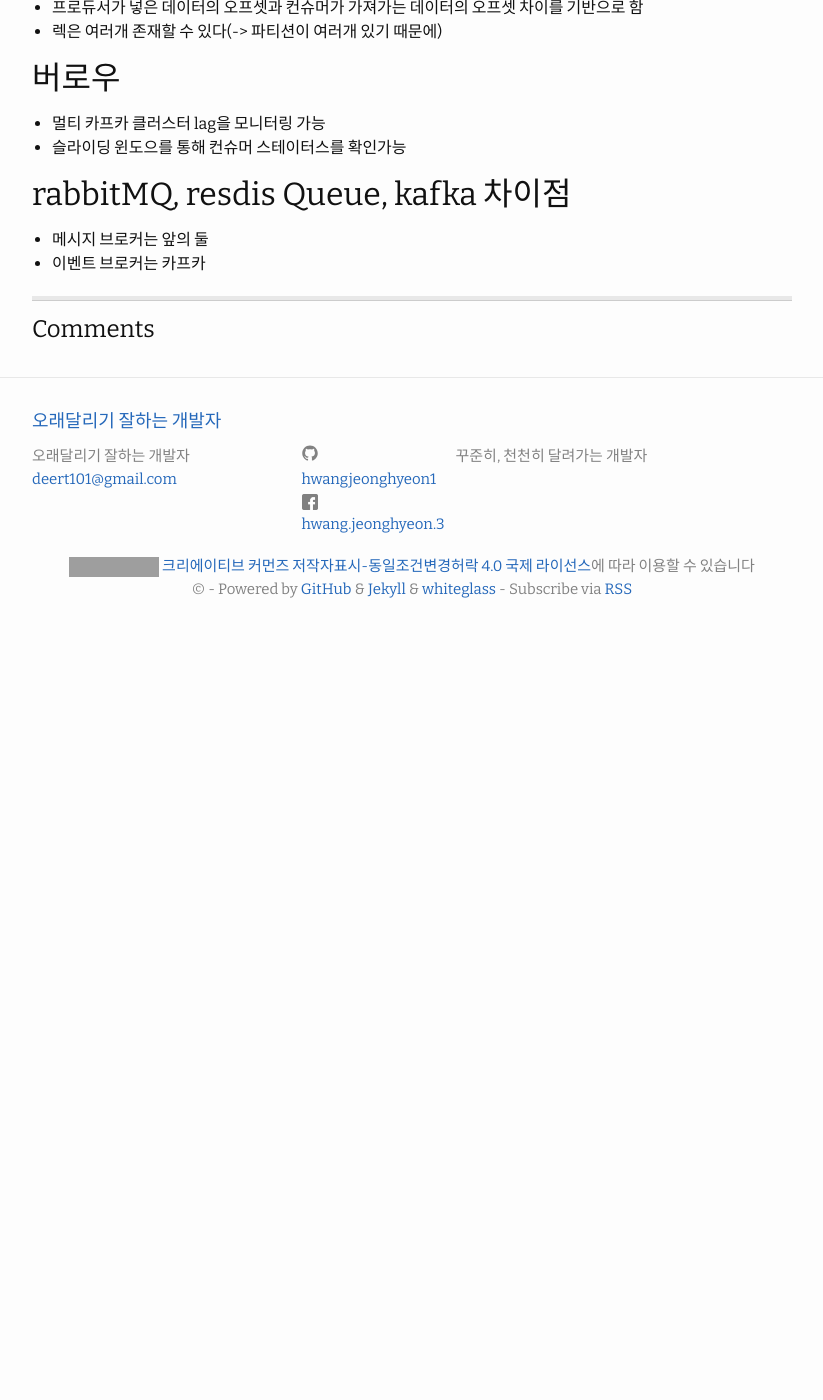
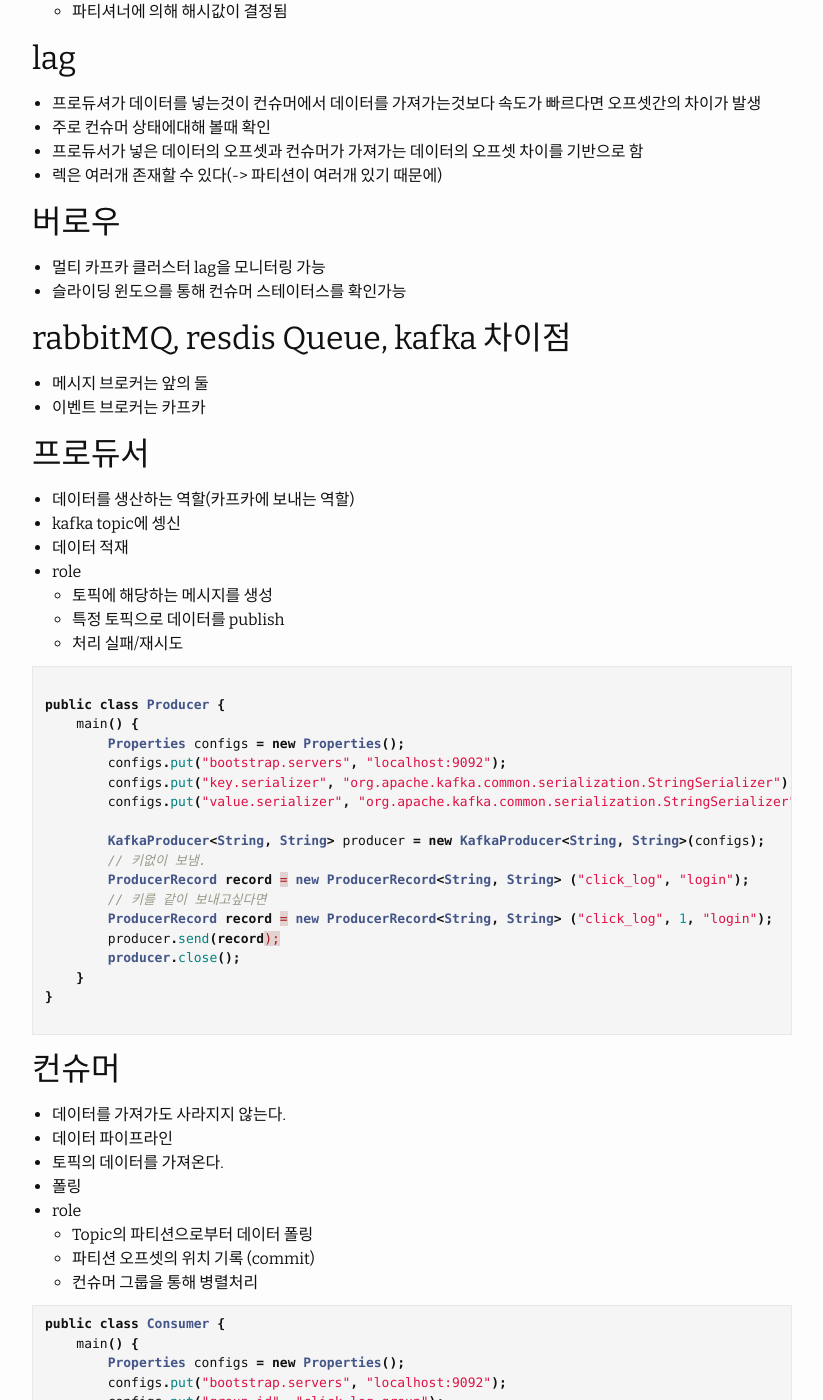
Before and after one commit to HWANGJEONGHYEON1/HWANGJEONGHYEON1.github.io, a Jekyll site: the page built from _posts/2022-08-04-kafka.md, in a window 1280 px wide and 1400 px high, scrolled down 1056 px. Shown: the whole window, without its empty margins (228-1051 px from the left). Built offline with Jekyll 4.4.1, drawn with Linux system fonts in a browser that asks for light colours; comment, search, counter and statistics services are not loaded; before the commit the page ends 1686 px from its top, so only the background shows below that; some of the changed text lies outside the part shown; grey boxes are pictures that could not be loaded.

Commit message:
[docs] study kafka

````diff
--- a/_posts/2022-08-04-kafka.md
+++ b/_posts/2022-08-04-kafka.md
@@ -13,10 +13,16 @@ categories: kafka
 |Source App| topic1, topic2 .. | TargetApplication|
 
 ## Kafka topic
-- 여러개의 토픽이 있을 수 있고
+- 데이터가 들어갈 수 있는 공간.
+- 여러개의 토픽을 생산할 수 있음.
+- 이름을 가질 수 있음
 - 토픽별로 여러개의 파티션이 있다.
+    - 0번부터 시작한다.
 - consumer가 데이터를 가져가지만, 데이터는 삭제되지 않는다.
 - 파티션의 삭제가 되는 시점은 최대 record 보존시간
+- 키를 지정하지 않으면 라운드로빈으로 파티션이 지정됨
+- 키를 지정하면 특정 파티션에 할당
+- `파티션을 늘릴 수 있지만, 줄일 수 없다.(유의)`
 
 ## broker
 - 카프카가 설치되어있는 서버단위
@@ -46,3 +52,81 @@ categories: kafka
 ## rabbitMQ, resdis Queue, kafka 차이점
 - 메시지 브로커는 앞의 둘
 - 이벤트 브로커는 카프카
+
+## 프로듀서
+- 데이터를 생산하는 역할(카프카에 보내는 역할)
+- kafka topic에 셍신
+- 데이터 적재
+- role
+    - 토픽에 해당하는 메시지를 생성
+    - 특정 토픽으로 데이터를 publish
+    - 처리 실패/재시도
+
+```java
+
+public class Producer {
+    main() {
+        Properties configs = new Properties();
+        configs.put("bootstrap.servers", "localhost:9092");
+        configs.put("key.serializer", "org.apache.kafka.common.serialization.StringSerializer");
+        configs.put("value.serializer", "org.apache.kafka.common.serialization.StringSerializer");
+
+        KafkaProducer<String, String> producer = new KafkaProducer<String, String>(configs);
+        // 키없이 보냄.
+        ProducerRecord record = new ProducerRecord<String, String> ("click_log", "login");
+        // 키를 같이 보내고싶다면
+        ProducerRecord record = new ProducerRecord<String, String> ("click_log", 1, "login");
+        producer.send(record);
+        producer.close();
+    }
+}
+
+```
+
+## 컨슈머
+- 데이터를 가져가도 사라지지 않는다.
+- 데이터 파이프라인
+- 토픽의 데이터를 가져온다.
+- 폴링
+- role
+    - Topic의 파티션으로부터 데이터 폴링
+    - 파티션 오프셋의 위치 기록 (commit)
+    - 컨슈머 그룹을 통해 병렬처리
+
+```java
+public class Consumer {
+    main() {
+        Properties configs = new Properties();
+        configs.put("bootstrap.servers", "localhost:9092");
+        configs.put("group.id", "click_log_group");
+        configs.put("key.serializer", "org.apache.kafka.common.serialization.StringSerializer");
+        configs.put("value.serializer", "org.apache.kafka.common.serialization.StringSerializer");
+
+        KafkaConsumer<String, String> consumer = new KafkaConsumer<String, String>(configs);
+        consumer.subscribe(Arrays.asList("click_log"));
+
+        while(true) {
+            ConsumerRecord<String, String> records = consumer.poll(500); // 0.5초동안 데이터가 도착하기를 기다림, 들어오지 않으면 빈 레코드 반환
+            for (ConsumerRecord<String, String> record : records) {
+                sout(record.value());
+            }
+        }
+
+    }
+}
+```
+
+## apache kafka stream
+- 카프카에서 공식적으로 제공하는 라이브러리
+- 스프링부트에 올려서 사용가능하다
+- 장점
+    - 카프카와 완벽호환
+    - 스케쥴링 도구가 필요없다.
+    - 스파크 스트리밍을 사용하면 이벤트 데이터 애플리케이션을 만든다.
+        - 클러스터 관리자나 매니저를 구축해야한다.
+    - 스트림즈DSL 사용(이벤트기반 다양한 기능들을 제공),
+    - 로컬 상태저장소를 사용한다.
+        - 실시간 방식
+            - 비상태 기반처리
+                - 데이터들어오는 족족 바로 프로듀스 (유실 중복 없음)
+            - 상태기반 처리
````
